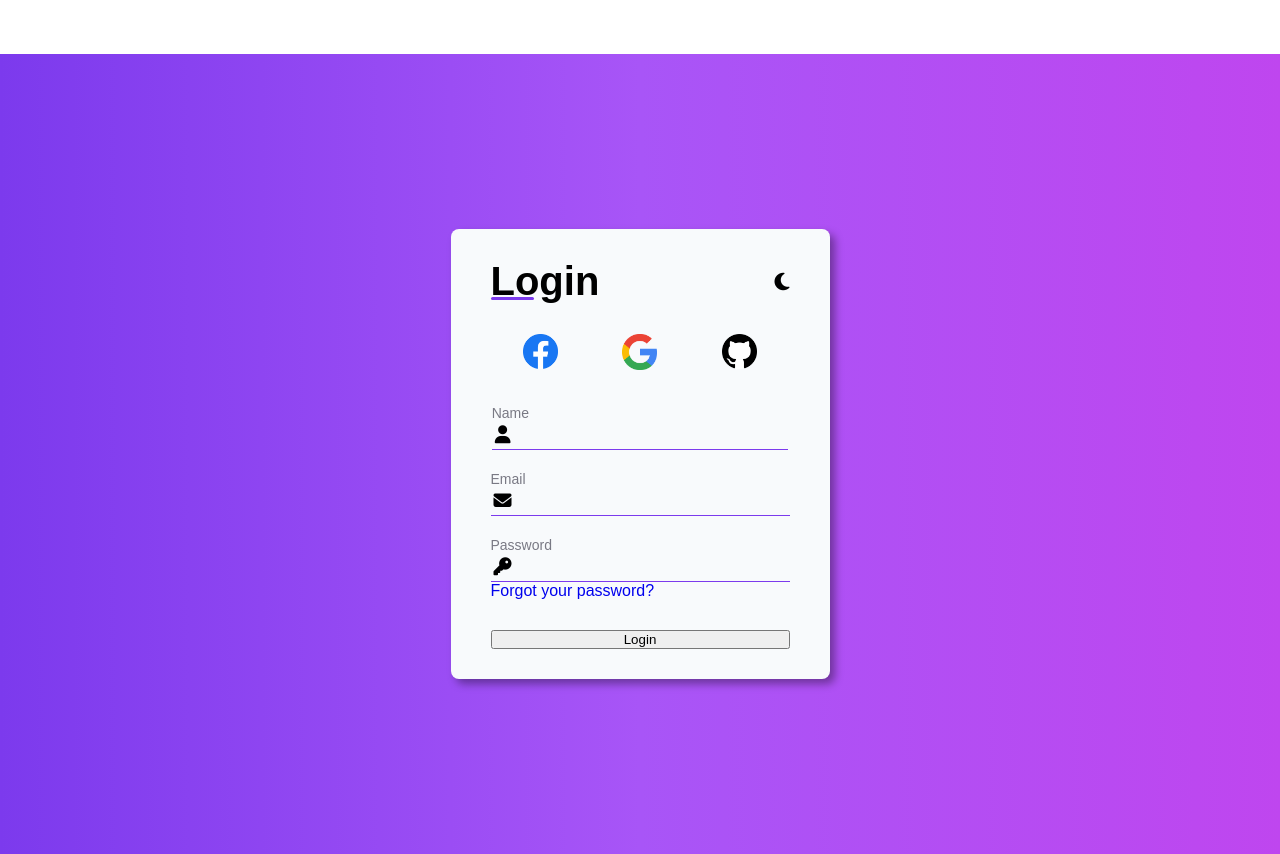
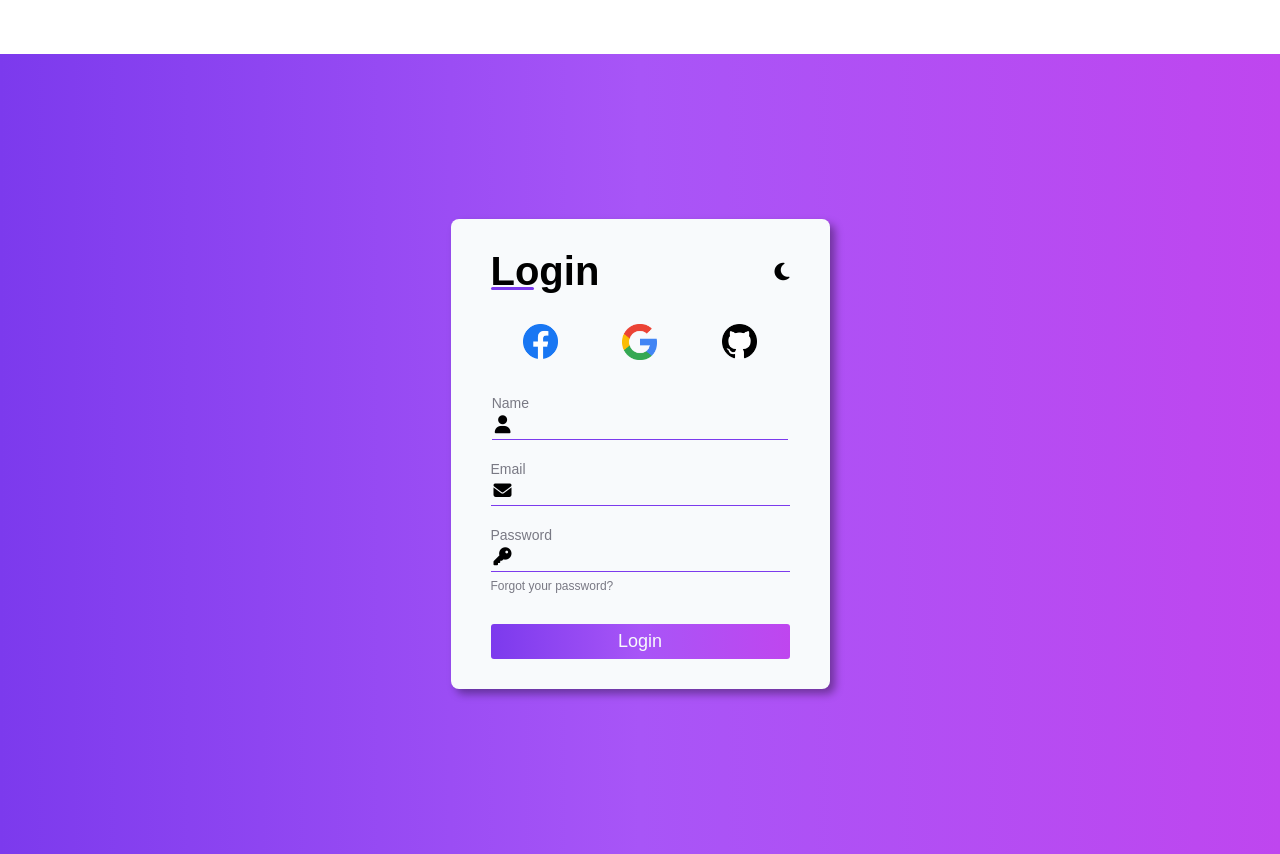
Before and after one commit to WilliamSilvaOliveiraa/Login-form-with-dark-and-light-theme, a Vue app: page / in a window 1280 px wide. Built offline with nearby package versions, Linux system fonts and the light colour scheme; a web font is replaced by a local one.

Commit message:
Estilização do botão e do link (Esqueci minha senha) Finalizados

```diff
--- a/src/components/LoginForm.vue
+++ b/src/components/LoginForm.vue
@@ -197,7 +197,32 @@ root {
   outline: none;
 }
 
+#forgot_password {
+  margin-top: 4px;
+}
+
 #forgot_password a {
   text-decoration: none;
+  font-size: 12px;
+  color: #797984;
+}
+
+#forgot_password a:hover {
+  color: #7c3aed;
+}
+
+#login_button {
+  border: none;
+  background: linear-gradient(90deg, #7c3aed, #a855f7, #bf46ef);
+  color: #f8fafc;
+  padding: 7px;
+  font-size: 18px;
+  border-radius: 3px;
+  font-weight: lighter;
+  cursor: pointer;
+}
+
+#login_button:hover {
+  transform: scale(1.05);
 }
 </style>
```
